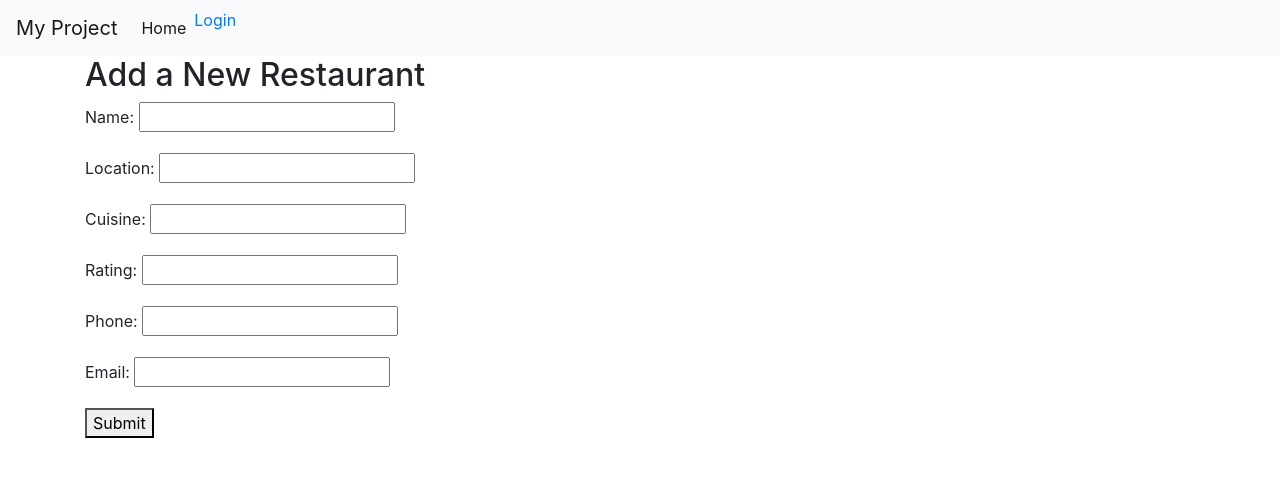
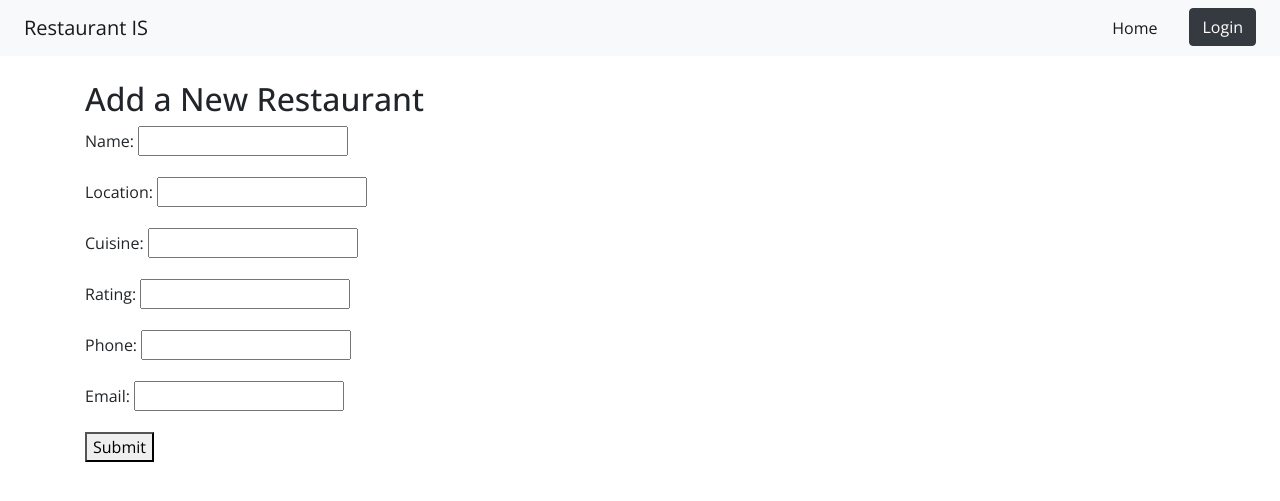
Before and after one commit to jessie-sr/restaurant, a Django app: template restaurants/templates/restaurant/add.html in a window 1280 px wide. Shown: the top 501 px of the page. Run offline with Django 5.2, Linux system fonts and the light colour scheme; the template is opened without the code that fills it: values that come from a table or form of the project are taken from there, others are empty; some libraries are stand-ins or nearby versions.

Commit message:
Adjusted layout

```diff
--- a/restaurants/templates/restaurant/base.html
+++ b/restaurants/templates/restaurant/base.html
@@ -5,33 +5,45 @@
     <meta name="viewport" content="width=device-width, initial-scale=1.0">
     <title>{% block title %}My Django Project{% endblock %}</title>
     <link rel="stylesheet" href="https://stackpath.bootstrapcdn.com/bootstrap/4.5.2/css/bootstrap.min.css">
+    <link rel="preconnect" href="https://fonts.googleapis.com">
+    <link rel="preconnect" href="https://fonts.gstatic.com" crossorigin>
+    <link href="https://fonts.googleapis.com/css2?family=Open+Sans:wght@300;400;500&display=swap" rel="stylesheet">
+    <style>
+    body {
+        font-family: 'Open Sans', sans-serif;
+        background: #ffffff;
+      }
+    </style>
 </head>
 <body>
-    <nav class="navbar navbar-expand-lg navbar-light bg-light">
-        <a class="navbar-brand" href="#">My Project</a>
+    <nav class="navbar navbar-expand-lg navbar-light bg-light px-4">
+        <a class="navbar-brand" href="#">Restaurant IS</a>
         <button class="navbar-toggler" type="button" data-toggle="collapse" data-target="#navbarNav" aria-controls="navbarNav" aria-expanded="false" aria-label="Toggle navigation">
             <span class="navbar-toggler-icon"></span>
         </button>
         <div class="collapse navbar-collapse" id="navbarNav">
-            <ul class="navbar-nav">
+            <ul class="navbar-nav ml-auto">
                 <li class="nav-item active">
-                    <a class="nav-link" href="{% url 'restaurant-list' %}">Home <span class="sr-only">(current)</span></a>
+                    <a class="nav-link mr-4" href="{% url 'restaurant-list' %}">Home <span class="sr-only">(current)</span></a>
                 </li>
                 <!-- Add more navigation items here -->
                 {% if user.is_authenticated %}
-                    <form action="{% url 'logout' %}" method="post">
-                        {% csrf_token %}
-                        <button type="submit">Logout</button>
-                    </form>
+                    <li class="nav-item">
+                        <form action="{% url 'logout' %}" method="post" class="form-inline">
+                            {% csrf_token %}
+                            <button class="btn btn-dark" type="submit">Logout</button>
+                        </form>
+                    </li>
                 {% else %}
-                    <a href="{% url 'login' %}">Login</a>
+                    <li class="nav-item">
+                        <a href="{% url 'login' %}" class="btn btn-dark">Login</a>
+                    </li>
                 {% endif %}
-
             </ul>
         </div>
     </nav>
 
-    <div class="container">
+    <div class="container mt-4">
         {% block content %}
         {% endblock %}
     </div>
```
Also changed, not shown: restaurants/templates/restaurant/list.html (+20 -12 lines), restaurants/static/css/custom.css (added).
